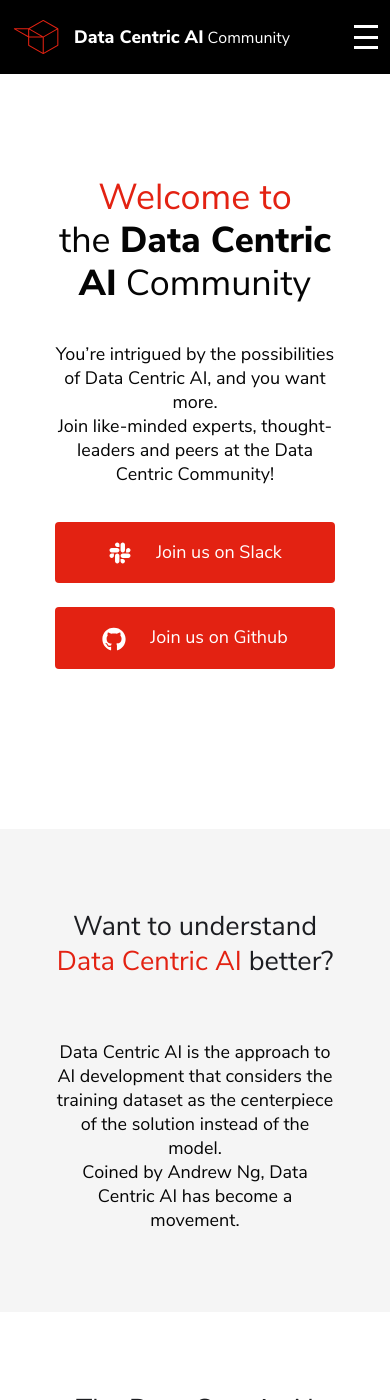
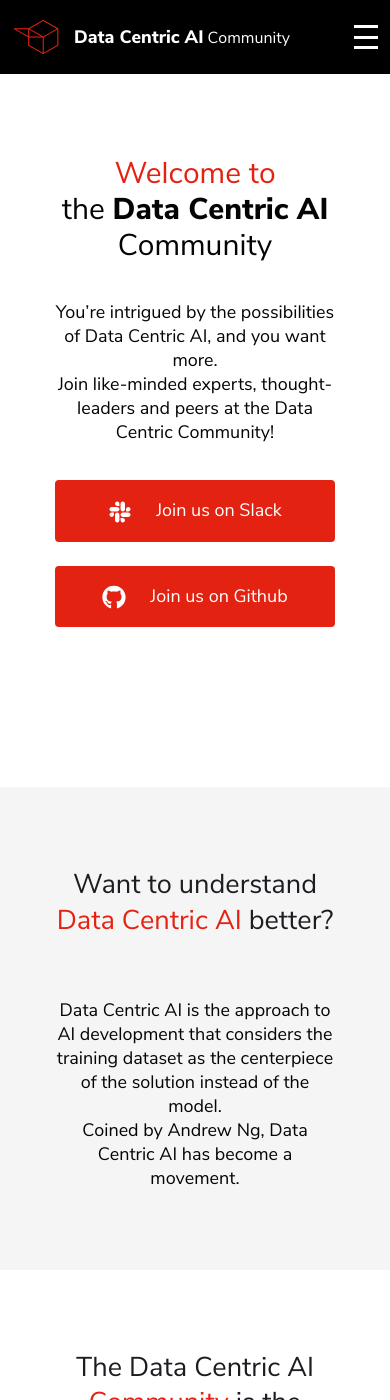
Before and after one commit to Data-Centric-AI-Community/datacentricai.community, a Jekyll site: the page built from index.md, in a window 390 px wide and 1400 px high. Built offline with Jekyll 4.4.1, drawn with Linux system fonts in a browser that asks for light colours; comment, search, counter and statistics services are not loaded.

Commit message:
fix(hero): changed hero mobile (#12)

```diff
--- a/sass/_base.scss
+++ b/sass/_base.scss
@@ -670,10 +670,10 @@
         }
 
         .hero {
-            margin-top: 60px;
+            margin-top: 40px;
 
             .heading {
-                font-size: ($baseSpacing * 6px);
+                font-size: ($baseSpacing * 5px);
             }
 
             .button {
```
Also changed, not shown: css/main.css, 2 other files.
